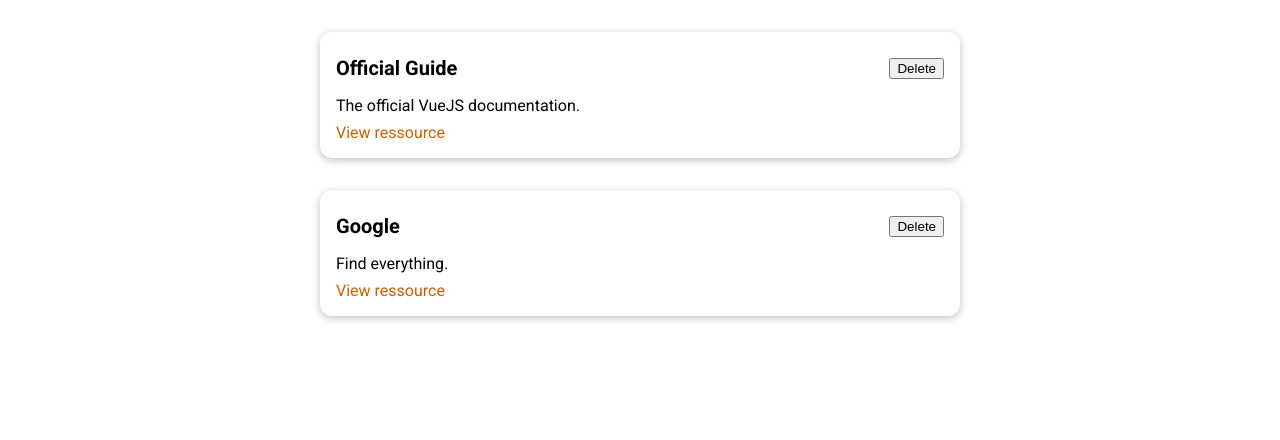
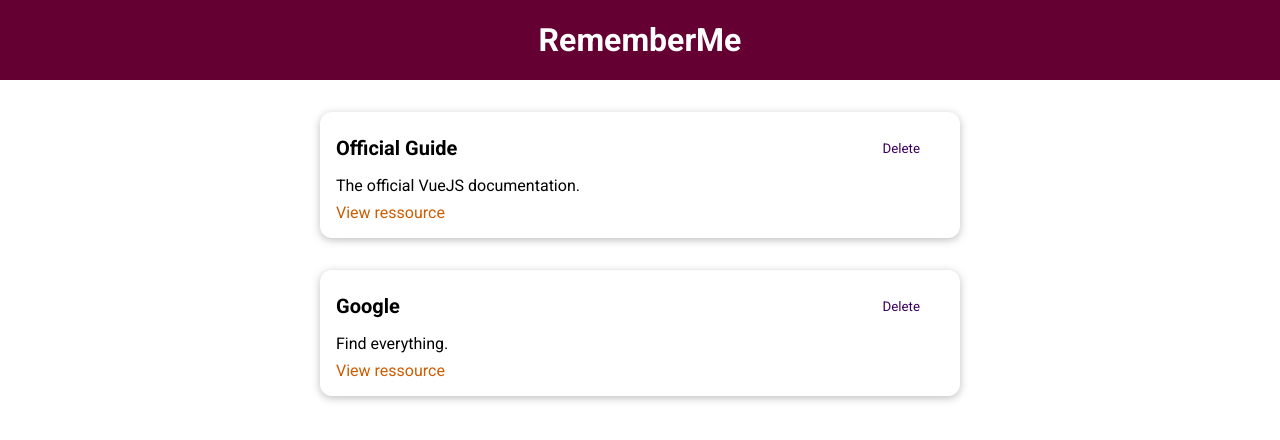
Before and after one commit to Cihaan/RememberMe, a Vue app: page / in a window 1280 px wide. Shown: the top 440 px of the page. Built offline with nearby package versions, Linux system fonts and the light colour scheme.

Commit message:
DeleteButton component + styling

```diff
--- a/src/App.vue
+++ b/src/App.vue
@@ -1,13 +1,16 @@
 <template>
+  <the-header title="RememberMe"></the-header>
   <stored-ressources :ressources="storedRessources"></stored-ressources>
 </template>
 
 <script>
 import StoredRessources from './components/learning-ressources/StoredRessources.vue';
+import TheHeader from './components/layouts/TheHeader.vue';
 
 export default {
   components: {
     StoredRessources,
+    TheHeader,
   },
   data() {
     return {
@@ -44,5 +47,4 @@ html {
 body {
   margin: 0;
 }
-
 </style>
--- /dev/null
+++ b/src/components/UI/DeleteButton.vue
@@ -0,0 +1,39 @@
+<template>
+  <button :type="type" :class="mode">
+    <slot></slot>
+  </button>
+</template>
+
+<script>
+export default {
+  props: ['type', 'mode'],
+};
+</script>
+
+<style scoped>
+button {
+  padding: 0.75rem 1.5rem;
+  font-family: inherit;
+  background-color: #3a0061;
+  border: 1px solid #3a0061;
+  color: white;
+  cursor: pointer;
+}
+
+button:hover,
+button:active {
+  background-color: #270041;
+  border-color: #270041;
+}
+
+.flat {
+  background-color: transparent;
+  color: #3a0061;
+  border: none;
+}
+
+.flat:hover,
+.flat:active {
+  background-color: #edd2ff;
+}
+</style>
--- /dev/null
+++ b/src/components/layouts/TheHeader.vue
@@ -0,0 +1,27 @@
+<template>
+  <header>
+    <h1>{{ title }}</h1>
+  </header>
+</template>
+
+<script scoped>
+export default {
+  props: ['title'],
+};
+</script>
+
+<style scoped>
+header {
+  width: 100%;
+  height: 5rem;
+  background-color: #640032;
+  display: flex;
+  justify-content: center;
+  align-items: center;
+}
+
+header h1 {
+  color: white;
+  margin: 0;
+}
+</style>
--- a/src/components/learning-ressources/ListRessources.vue
+++ b/src/components/learning-ressources/ListRessources.vue
@@ -3,12 +3,12 @@
     <base-card>
       <header>
         <h3>{{ tittle }}</h3>
-        <button>Delete</button>
+        <delete-button mode='flat'>Delete</delete-button>
       </header>
-  <p>{{ description }}</p>
-  <nav>
-    <a :href="link">View ressource</a>
-  </nav>
+      <p>{{ description }}</p>
+      <nav>
+        <a :href="link">View ressource</a>
+      </nav>
     </base-card>
   </li>
 </template>
--- a/src/main.js
+++ b/src/main.js
@@ -1,8 +1,12 @@
 import { createApp } from 'vue';
 import App from './App.vue'
 import BaseCard from './components/UI/BaseCard.vue';
+import DeleteButton from './components/UI/DeleteButton.vue'
+
 
 const app = createApp(App)
 app.component('base-card', BaseCard)
+app.component('delete-button', DeleteButton)
+
 
 app.mount('#app');
```
